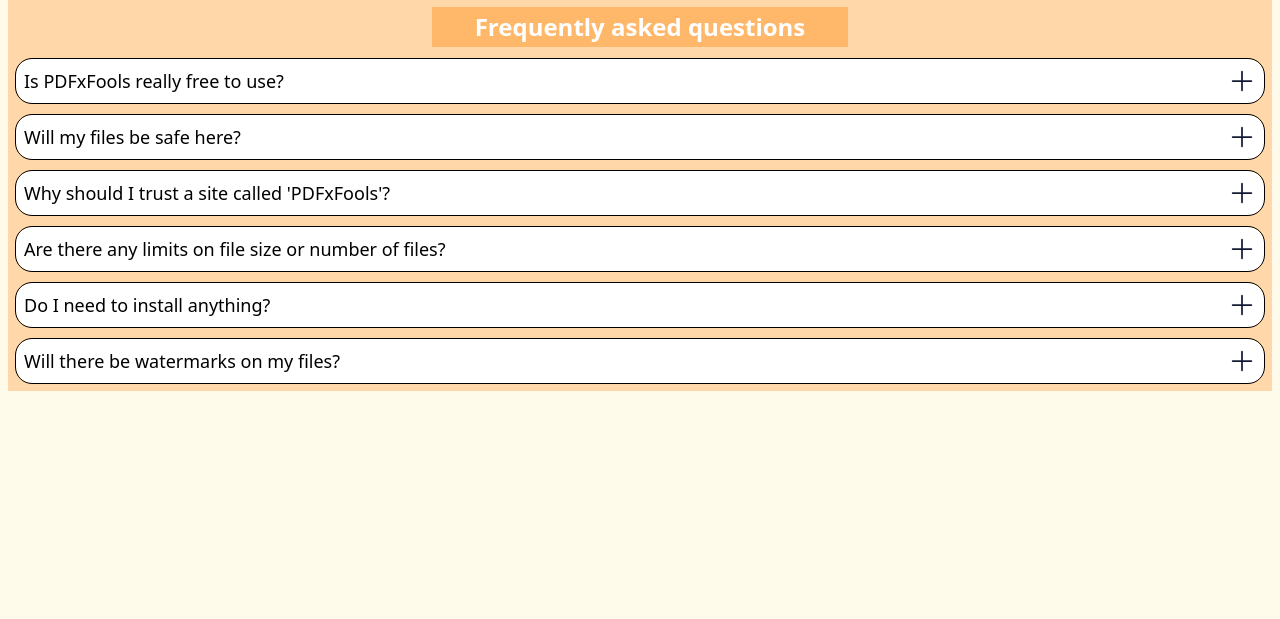
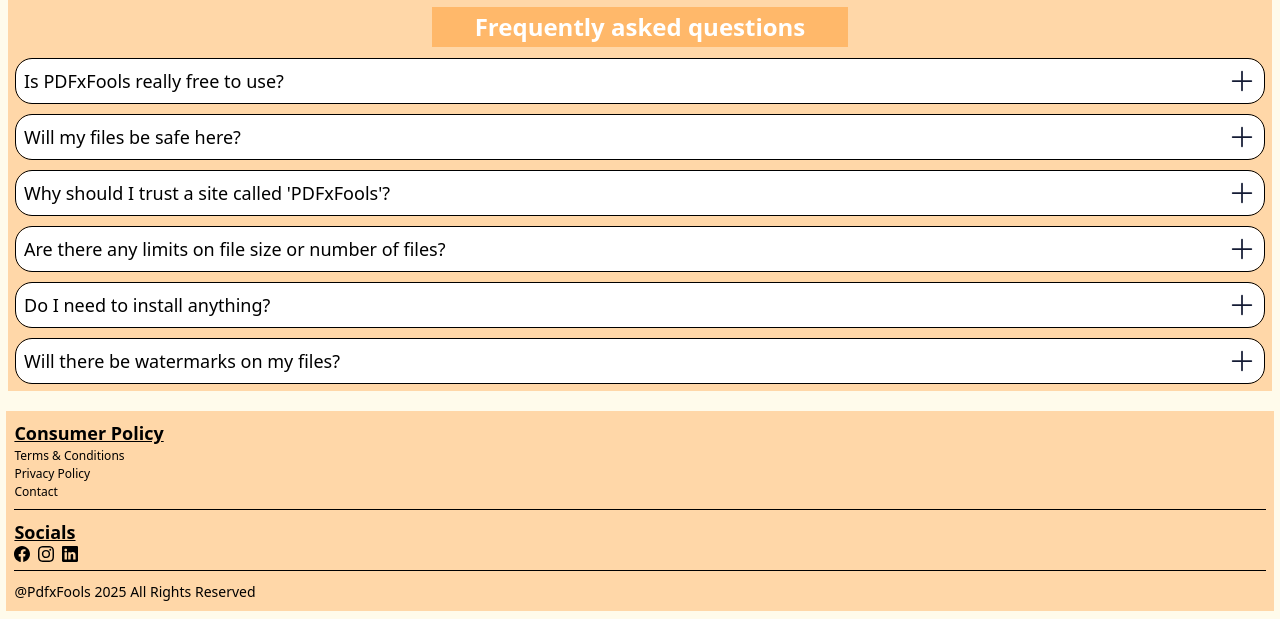
Before and after one commit to Vagventure/pdf-toolkit, a Flask app: page / in a window 1280 px wide. Shown: the part 3689-4308 px from the top of the page. Before the commit the page ends 4080 px from the top, so only its background shows below. Run offline with Flask 3, Linux system fonts and the light colour scheme; some libraries are stand-ins or nearby versions.

Commit message:
Added footer and more navigations routes

```diff
--- a/main.py
+++ b/main.py
@@ -120,6 +120,9 @@ def Img_pdf(name):
 
     if request.method == 'POST':
         uploaded_files = request.files.getlist('files[]')
+        output_fileName = "Processed_Pdf.pdf"
+        Output_path = os.path.join(OUTPUT_FOLDER, output_fileName)
+
 
         if uploaded_files:
             image_list = []
@@ -127,8 +130,6 @@ def Img_pdf(name):
                 img = Image.open(file).convert("RGB")
                 image_list.append(img)
 
-            output_fileName = "Processed_Pdf.pdf"
-            Output_path = os.path.join(OUTPUT_FOLDER, output_fileName)
 
             # Save all images into a single PDF
             image_list[0].save(Output_path, save_all=True, append_images=image_list[1:])
--- a/static/output.css
+++ b/static/output.css
@@ -14,10 +14,12 @@
     --color-black: #000;
     --color-white: #fff;
     --spacing: 0.25rem;
+    --container-2xl: 42rem;
     --text-lg: 1.125rem;
     --text-lg--line-height: calc(1.75 / 1.125);
     --text-2xl: 1.5rem;
     --text-2xl--line-height: calc(2 / 1.5);
+    --font-weight-normal: 400;
     --font-weight-medium: 500;
     --font-weight-bold: 700;
     --radius-lg: 0.5rem;
@@ -301,8 +351,20 @@
   .w-23 {
     width: calc(var(--spacing) * 23);
   }
+  .w-30 {
+    width: calc(var(--spacing) * 30);
+  }
   .w-32 {
     width: calc(var(--spacing) * 32);
+  }
+  .w-\[97vw\] {
+    width: 97vw;
+  }
+  .w-\[98vw\] {
+    width: 98vw;
+  }
+  .w-\[99vw\] {
+    width: 99vw;
   }
   .w-\[100px\] {
     width: 100px;
@@ -333,6 +403,9 @@
   }
   .justify-center {
     justify-content: center;
+  }
+  .gap-2 {
+    gap: calc(var(--spacing) * 2);
   }
   .gap-3 {
     gap: calc(var(--spacing) * 3);
@@ -432,6 +511,12 @@
     font-size: var(--text-lg);
     line-height: var(--tw-leading, var(--text-lg--line-height));
   }
+  .text-\[10px\] {
+    font-size: 10px;
+  }
+  .text-\[12px\] {
+    font-size: 12px;
+  }
   .text-\[14px\] {
     font-size: 14px;
   }
@@ -491,6 +609,16 @@
       line-height: var(--tw-leading, var(--text-lg--line-height));
     }
   }
+}
+@property --tw-border-spacing-x {
+  syntax: "<length>";
+  inherits: false;
+  initial-value: 0;
+}
+@property --tw-border-spacing-y {
+  syntax: "<length>";
+  inherits: false;
+  initial-value: 0;
 }
 @property --tw-space-y-reverse {
   syntax: "*";
@@ -527,6 +655,8 @@
 @layer properties {
   @supports ((-webkit-hyphens: none) and (not (margin-trim: inline))) or ((-moz-orient: inline) and (not (color:rgb(from red r g b)))) {
     *, ::before, ::after, ::backdrop {
+      --tw-border-spacing-x: 0;
+      --tw-border-spacing-y: 0;
       --tw-space-y-reverse: 0;
       --tw-space-x-reverse: 0;
       --tw-border-style: solid;
--- a/templates/index.html
+++ b/templates/index.html
@@ -12,23 +12,33 @@
   <nav class="h-12 w-full p-2 bg-orange-300 flex justify-between font-medium font-serif sticky top-0">
     <span class="text-2xl font-bold text-white">PdfxFools</span>
     <div class="space-x-2">
-      <img class="relative burger" src="{{url_for('static', filename='icons/HAm.svg')}}">
-      <div class="ham w-auto h-auto p-2 bg-white border-2 z-10 absolute right-0 text-black hidden ">
-        <ul>
+      <img class="relative burger cursor-pointer" src="{{url_for('static', filename='icons/HAm.svg')}}">
+      <div
+        class="ham w-30 h-[95vh] p-3 bg-amber-50 border-2 z-10 absolute right-0 top-12 text-black hidden transition-all duration-1000 ease-in-out flex flex-col justify-between ">
+        <div>
+          <span class="text-center underline text-lg font-bold">Navigation</span>
+        <ul class="text-black text-[14px] font-normal text-start space-y-2">
+          <li class="cursor-pointer hover:underline">Home</li>
           <li class="cursor-pointer hover:underline">About</li>
+          <li id="tools" class="cursor-pointer hover:underline">Tools</li>
           <li id="feature" class="cursor-pointer hover:underline">Features</li>
           <li id="questions" class="cursor-pointer hover:underline">FAQ</li>
+          <li id="questions" class="cursor-pointer hover:underline">Contact</li>
         </ul>
+        </div>
+        <div class="mb-2.5">
+          <div class="text-lg font-bold underline">PdfxFools</div>
+          <p class="text-[10px]">Your one stop guide to all pdf tools</p>
+        </div>
       </div>
     </div>
   </nav>
 
-  <div class="container p-2 min-h-dvh bg-amber-50 flex flex-col justify-center items-center gap-5">
+  <div class="main container p-2 min-h-dvh bg-amber-50 flex flex-col justify-center items-center gap-5">
     <div class="w-11/12 md:w-1/3 h-2/3 p-7 bg-white outline-1 rounded-2xl space-y-8 text-center">
       <div class="w-full h-1/3 flex items-center justify-center gap-5">
         <figure class="h-23 object-contain">
-          <img class="w-full h-full"
-            src="https://cdn3.iconfinder.com/data/icons/file-formats-part-1/1000/PNG-512.png">
+          <img class="w-full h-full" src="https://cdn3.iconfinder.com/data/icons/file-formats-part-1/1000/PNG-512.png">
           <figcaption>Images</figcaption>
         </figure>
 
@@ -41,7 +51,8 @@
       </div>
       <div class="space-y-1">
         <button class="tools p-1.5 rounded-lg bg-orange-300 font-bold text-white cursor-pointer">Images to Pdf</button>
-        <p class="text-[14px] md:text-lg">Quickly merge multiple images into a single PDF while keeping their quality and layout intact—ideal for sharing or archiving.</p>
+        <p class="text-[14px] md:text-lg">Quickly merge multiple images into a single PDF while keeping their quality
+          and layout intact—ideal for sharing or archiving.</p>
       </div>
     </div>
     <div class="w-11/12 md:w-1/3 h-2/3 p-7 bg-white outline-1 rounded-2xl space-y-8 text-center">
@@ -222,6 +233,27 @@
 
     </div>
 
+    <div class="foot w-[99vw] p-2 h-auto bg-orange-200 space-y-2">
+      <div>
+        <span class="text-black text-lg font-bold underline">Consumer Policy</span>
+        <div clas="consumer flex flex-col">
+          <p class="text-black text-[12px] font-medium cursor-pointer hover:underline"><a>Terms & Conditions</a></p>
+          <p class="text-black text-[12px] font-medium cursor-pointer hover:underline"><a>Privacy Policy</a></p>
+          <p class="text-black text-[12px] font-medium cursor-pointer hover:underline"><a>Contact</a></p>
+        </div>
+      </div>
+      <hr>
+      <div>
+        <span class="text-black text-lg font-bold underline">Socials</span>
+        <div class="socials w-auto h-auto flex gap-2 ">
+          <img class=" cursor-pointer" src="{{url_for('static', filename='icons/facebook.svg')}}">
+          <img class=" cursor-pointer" src="{{url_for('static', filename='icons/instagram.svg')}}">
+          <img class=" cursor-pointer" src="{{url_for('static', filename='icons/linkedin.svg')}}">
+        </div>
+      </div>
+      <hr>
+      <span class="text-[14px]">@PdfxFools 2025 All Rights Reserved</span>
+    </div>
 
     <script>
 
@@ -299,16 +331,19 @@ document.querySelectorAll(".faq-question").forEach(button => {
 
 
 
-document.querySelector(".burger").addEventListener('click',()=>{
+      document.querySelector(".burger").addEventListener('click', () => {
         ham = document.querySelector('.ham')
         ham.classList.toggle('hidden')
       })
 
-document.getElementById('feature').addEventListener('click', function (){
+      document.getElementById('feature').addEventListener('click', function () {
         document.getElementById("about").scrollIntoView({ behavior: "smooth" });
       })
 
-document.getElementById('questions').addEventListener('click', function (){
+      document.getElementById('tools').addEventListener('click', function () {
+        document.querySelector(".main").scrollIntoView({ behavior: "smooth" });
+      })
+      document.getElementById('questions').addEventListener('click', function () {
         document.querySelector(".FAQs").scrollIntoView({ behavior: "smooth" });
       })
     </script>
```
Also changed, not shown: other parts of static/output.css (+107 -12 lines), static/icons/facebook.svg (added), static/icons/instagram.svg (added), static/icons/linkedin.svg (added). Lines whose indentation alone changed are shown as unchanged.
